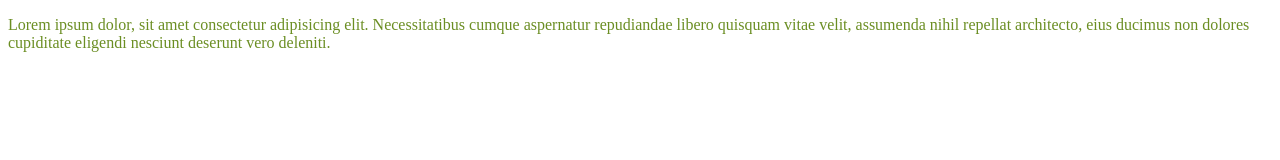
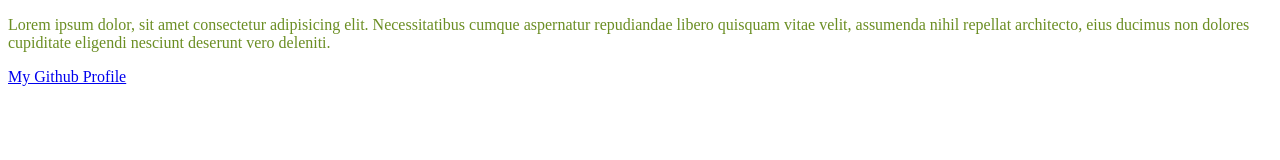
Before and after one commit to iamtamimiqbal/my-third-repo, a plain HTML site: page index.html in a window 1280 px wide. Drawn offline with Linux system fonts and the light colour scheme.

Commit message:
commit fuck

```diff
--- a/index.html
+++ b/index.html
@@ -9,5 +9,9 @@
 </head>
 <body>
     <p>Lorem ipsum dolor, sit amet consectetur adipisicing elit. Necessitatibus cumque aspernatur repudiandae libero quisquam vitae velit, assumenda nihil repellat architecto, eius ducimus non dolores cupiditate eligendi nesciunt deserunt vero deleniti.</p>
+    <div class="hate">
+        <a href="https://github.com/iamtamimiqbal">My Github Profile</a>
+    </div>
+
 </body>
 </html>
```
Also changed, not shown: 1 other file.
